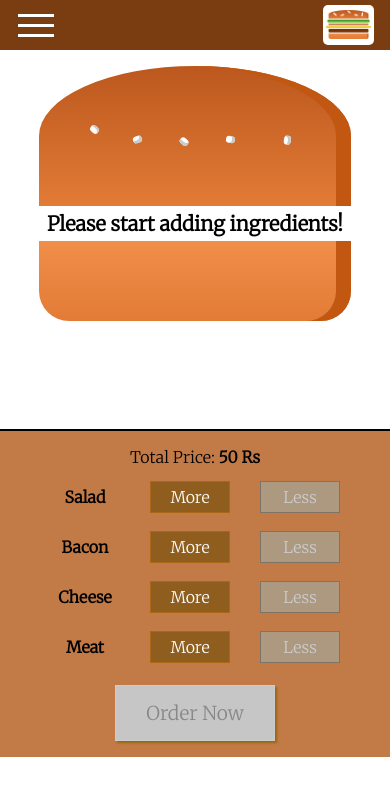
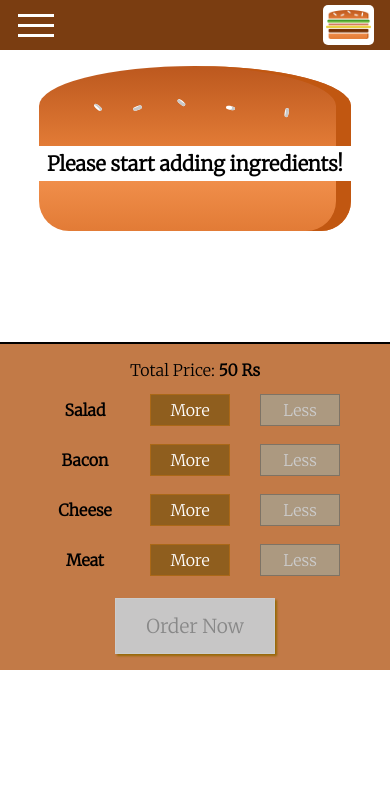
Before and after one commit to Dawood-Shahid/BurgerBuilder, a React (Create React App) app: page / in a window 390 px wide. Shown: the top 796 px of the page. Built offline with nearby package versions, Linux system fonts and the light colour scheme.

Commit message:
Burger Builder structural layout complete

```diff
--- a/src/App.js
+++ b/src/App.js
@@ -1,7 +1,7 @@
 import React from 'react';
 import './App.css';
 
-import Layout from './components/Layout/Layout';
+import Layout from './containers/Layout/Layout';
 import Burger from './containers/BurgerBuilder/BirgerBuilder'
 
 function App() {
--- a/src/components/Burger/Burger.css
+++ b/src/components/Burger/Burger.css
@@ -15,3 +15,15 @@
 .Instruction {
     font-size: 20px;
 }
+
+@media(max-width: 1440px) {
+    .Burger {
+        height: 367px;
+    }
+}
+
+@media(max-width: 1024px) {
+    .Burger {
+        height: 293px;
+    }
+}
--- a/src/components/Burger/BurgerIngredients/BurgerIngredients.css
+++ b/src/components/Burger/BurgerIngredients/BurgerIngredients.css
@@ -111,3 +111,55 @@
   background: linear-gradient(#bf3813, #c45e38);
   margin: 0 auto;
 }
+
+@media (max-width: 1024px) {
+  .BurgerTop {
+    height: 110px;
+  }
+
+  .BurgerBottom {
+    height: 60px;
+  }
+
+  .Meat {
+    height: 20px;
+  }
+
+  .Cheese {
+    height: 15px;
+  }
+
+  .Salad {
+    height: 12px;
+  }
+
+  .Bacon {
+    height: 10px;
+  }
+}
+
+@media (max-width: 768px) {
+  .BurgerTop {
+    height: 80px;
+  }
+
+  .BurgerBottom {
+    height: 50px;
+  }
+
+  .Meat {
+    height: 18px;
+  }
+
+  .Cheese {
+    height: 15px;
+  }
+
+  .Salad {
+    height: 12px;
+  }
+
+  .Bacon {
+    height: 10px;
+  }
+}
--- a/src/components/UI/Modal/Modal.js
+++ b/src/components/UI/Modal/Modal.js
@@ -1,24 +1,30 @@
-import React from 'react';
+import React, { Component } from 'react';
 
 import './Modal.css';
 import Auxilary from '../../../HOC/Auxilary'
 import Backdrop from '../Backdrop/Backdrop'
 
-const modal = (props) => {
+class Modal extends Component {
+    shouldComponentUpdate(nextProps, nextState) {
+        return nextProps.state !== this.props.state;
+    }
+
+    render() {
         return (
             <Auxilary>
-            <Backdrop show={props.state} clicked={props.clicked} />
+                <Backdrop show={this.props.state} clicked={this.props.clicked} />
                 <div
                     className='Modal'
                     style={{
-                    // visibility: props.state ? 'visible' : 'hidden',
-                     transform: props.state ? 'translateY(0)' : 'translateY(-100vh)'
+                        // visibility: this.props.state ? 'visible' : 'hidden',
+                        transform: this.props.state ? 'translateY(0)' : 'translateY(-100vh)'
                     }}
                 >
-                {props.children}
+                    {this.props.children}
                 </div>
             </Auxilary>
         );
     }
+}
 
-export default modal;
+export default Modal;
--- a/src/components/Layout/Layout.js
+++ b/src/containers/Layout/Layout.js
@@ -2,8 +2,8 @@ import React, { Component } from 'react';
 
 import Auxilary from '../../HOC/Auxilary';
 import './Layout.css';
-import Header from '../Navigation/Toolbar/Toolbar'
-import SideDrawer from '../Navigation/SideDrawer/SideDrawer'
+import Header from '../../components/Navigation/Toolbar/Toolbar'
+import SideDrawer from '../../components/Navigation/SideDrawer/SideDrawer'
 
 class Layout extends Component {
     state = {
```
Also changed, not shown: src/containers/BurgerBuilder/BirgerBuilder.js (+4 -5 lines), src/containers/Layout/Layout.css (renamed from src/components/Layout/Layout.css). Lines whose indentation alone changed are shown as unchanged.
